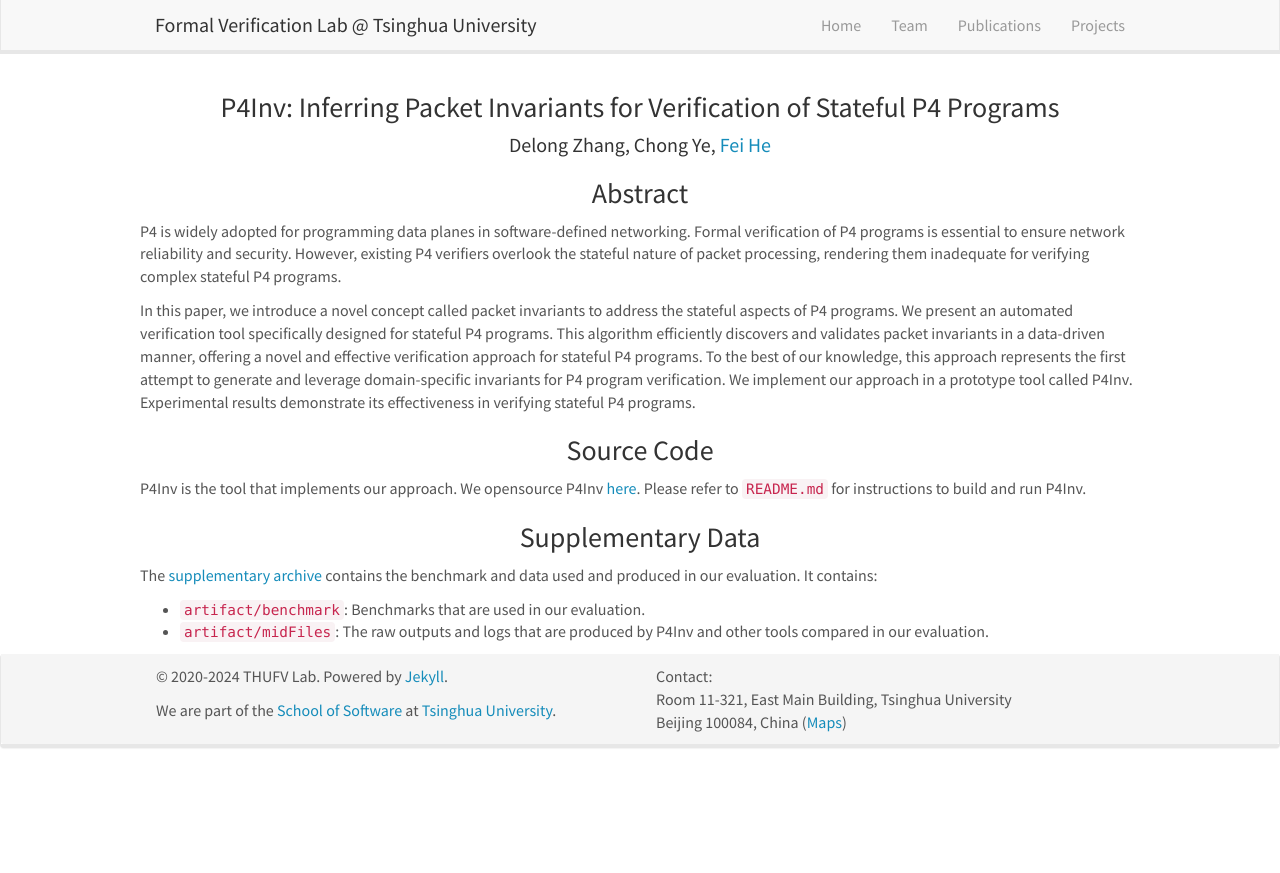
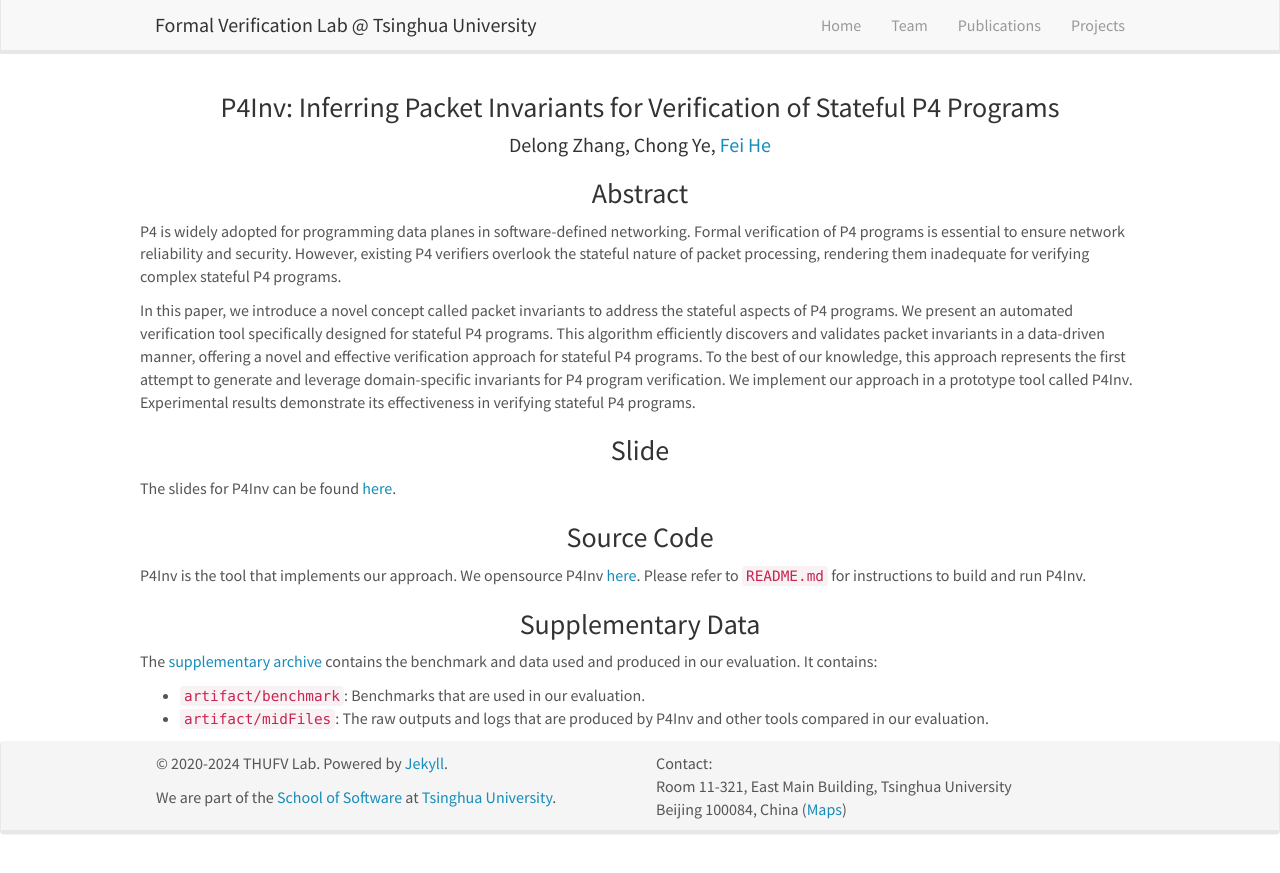
Before and after one commit to thufv/thufv.github.io, a Jekyll site: the page built from _research/p4inv.md, in a window 1280 px wide. Shown: the top 873 px of the page. Built offline with Jekyll 4.4.1, drawn with Linux system fonts in a browser that asks for light colours; nearby versions of some CDN libraries.

Commit message:
+ p4inv slides

```diff
--- a/_research/p4inv.md
+++ b/_research/p4inv.md
@@ -14,6 +14,10 @@ P4 is widely adopted for programming data planes in software-defined networking.
 
 In this paper, we introduce a novel concept called packet invariants to address the stateful aspects of P4 programs. We present an automated verification tool specifically designed for stateful P4 programs. This algorithm efficiently discovers and validates packet invariants in a data-driven manner, offering a novel and effective verification approach for stateful P4 programs. To the best of our knowledge, this approach represents the first attempt to generate and leverage domain-specific invariants for P4 program verification. We implement our approach in a prototype tool called P4Inv. Experimental results demonstrate its effectiveness in verifying stateful P4 programs.
 
+### <center>Slide</center>
+
+The slides for P4Inv can be found [here](https://cloud.tsinghua.edu.cn/f/b3e83dde23bc4a0b8784/?dl=1).
+
 ### <center>Source Code</center>
 
 P4Inv is the tool that implements our approach. We opensource P4Inv [here](https://github.com/NVThufv/P4Inv). Please refer to `README.md` for instructions to build and run P4Inv.
```
